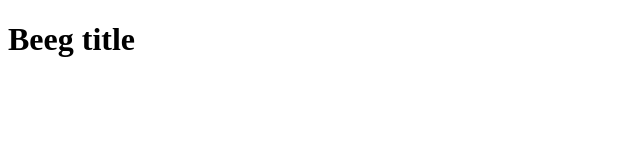
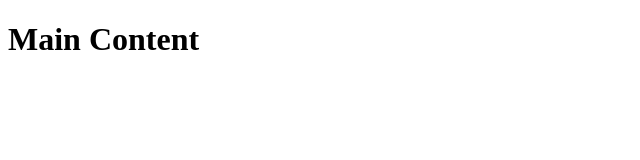
Before and after one commit to d0txecute/d0txecute.github.io, a plain HTML site: page index.html in a window 1280 px wide. Shown: the whole page, without its empty margins (0-640 px from the left). Drawn offline with Linux system fonts and the light colour scheme.

Commit message:
Update index.html

```diff
--- a/index.html
+++ b/index.html
@@ -7,7 +7,8 @@
     <title>Welcome to my Blog</title>
 </head>
 <body>
-  <h1> Beeg title </h1>
-
+  <div>
+    <h1> Main Content </h1>
+  </div>
 </body>
 </html>
```
